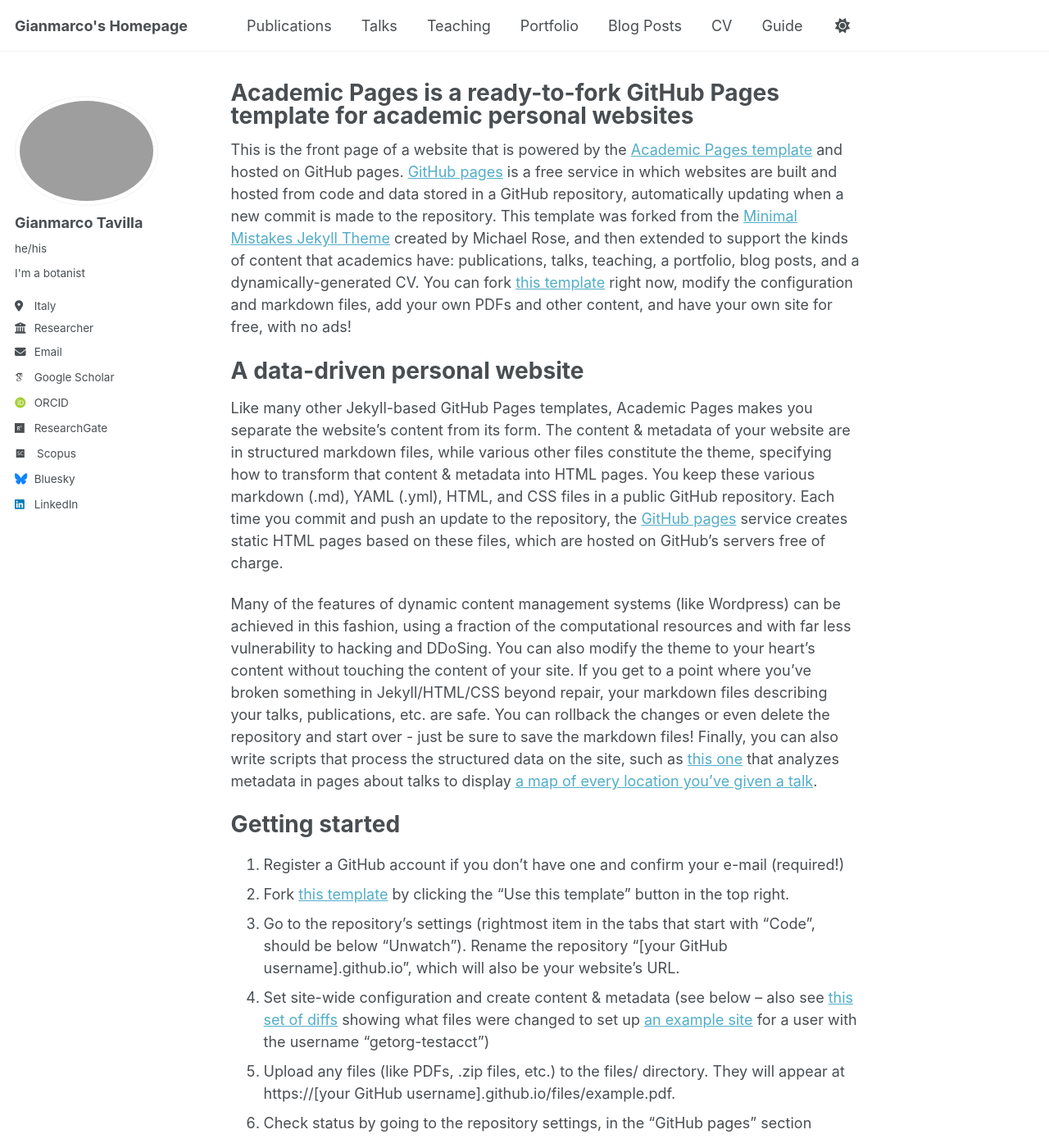
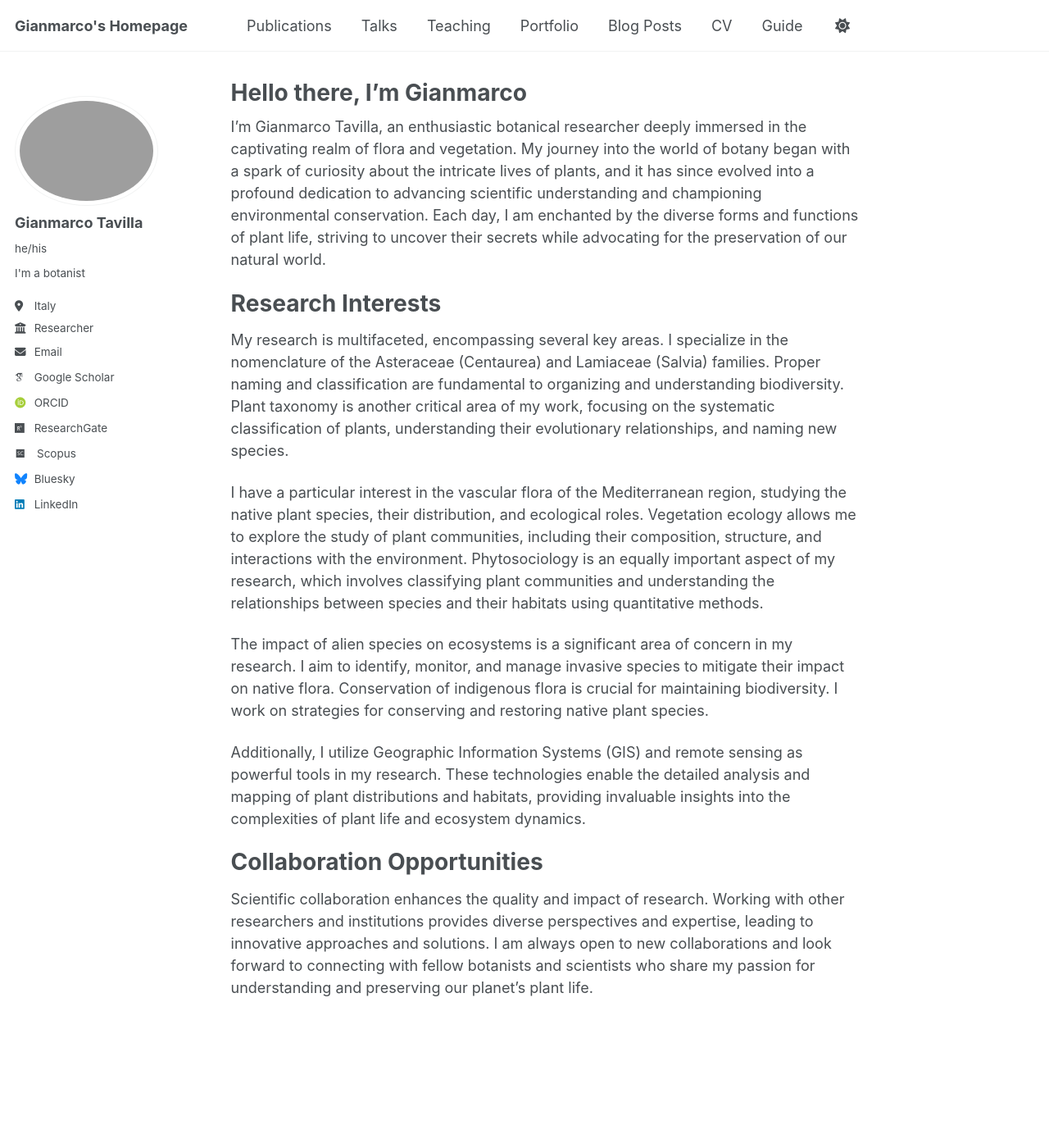
Before and after one commit to gianmarcotavilla/gianmarcotavilla.github.io, a Jekyll site: the page built from _pages/about.md, in a window 1280 px wide and 1400 px high. Shown: the whole window at 82% size. Built offline with Jekyll 4.4.1, drawn with Linux system fonts in a browser that asks for light colours; some web fonts are replaced; some of the changed text lies outside the part shown.

Commit message:
Update about.md

```diff
--- a/_pages/about.md
+++ b/_pages/about.md
@@ -1,49 +1,24 @@
 ---
 permalink: /
-title: "Academic Pages is a ready-to-fork GitHub Pages template for academic personal websites"
+title: "Hello there, I'm Gianmarco"
 author_profile: true
 redirect_from:
   - /about/
   - /about.html
 ---
 
-This is the front page of a website that is powered by the [Academic Pages template](https://github.com/academicpages/academicpages.github.io) and hosted on GitHub pages. [GitHub pages](https://pages.github.com) is a free service in which websites are built and hosted from code and data stored in a GitHub repository, automatically updating when a new commit is made to the repository. This template was forked from the [Minimal Mistakes Jekyll Theme](https://mmistakes.github.io/minimal-mistakes/) created by Michael Rose, and then extended to support the kinds of content that academics have: publications, talks, teaching, a portfolio, blog posts, and a dynamically-generated CV. You can fork [this template](https://github.com/academicpages/academicpages.github.io) right now, modify the configuration and markdown files, add your own PDFs and other content, and have your own site for free, with no ads!
+I’m Gianmarco Tavilla, an enthusiastic botanical researcher deeply immersed in the captivating realm of flora and vegetation. My journey into the world of botany began with a spark of curiosity about the intricate lives of plants, and it has since evolved into a profound dedication to advancing scientific understanding and championing environmental conservation. Each day, I am enchanted by the diverse forms and functions of plant life, striving to uncover their secrets while advocating for the preservation of our natural world.
 
-A data-driven personal website
+Research Interests
 ======
-Like many other Jekyll-based GitHub Pages templates, Academic Pages makes you separate the website's content from its form. The content & metadata of your website are in structured markdown files, while various other files constitute the theme, specifying how to transform that content & metadata into HTML pages. You keep these various markdown (.md), YAML (.yml), HTML, and CSS files in a public GitHub repository. Each time you commit and push an update to the repository, the [GitHub pages](https://pages.github.com/) service creates static HTML pages based on these files, which are hosted on GitHub's servers free of charge.
+My research is multifaceted, encompassing several key areas. I specialize in the nomenclature of the Asteraceae (Centaurea) and Lamiaceae (Salvia) families. Proper naming and classification are fundamental to organizing and understanding biodiversity. Plant taxonomy is another critical area of my work, focusing on the systematic classification of plants, understanding their evolutionary relationships, and naming new species.
 
-Many of the features of dynamic content management systems (like Wordpress) can be achieved in this fashion, using a fraction of the computational resources and with far less vulnerability to hacking and DDoSing. You can also modify the theme to your heart's content without touching the content of your site. If you get to a point where you've broken something in Jekyll/HTML/CSS beyond repair, your markdown files describing your talks, publications, etc. are safe. You can rollback the changes or even delete the repository and start over - just be sure to save the markdown files! Finally, you can also write scripts that process the structured data on the site, such as [this one](https://github.com/academicpages/academicpages.github.io/blob/master/talkmap.ipynb) that analyzes metadata in pages about talks to display [a map of every location you've given a talk](https://academicpages.github.io/talkmap.html).
+I have a particular interest in the vascular flora of the Mediterranean region, studying the native plant species, their distribution, and ecological roles. Vegetation ecology allows me to explore the study of plant communities, including their composition, structure, and interactions with the environment. Phytosociology is an equally important aspect of my research, which involves classifying plant communities and understanding the relationships between species and their habitats using quantitative methods.
 
-Getting started
+The impact of alien species on ecosystems is a significant area of concern in my research. I aim to identify, monitor, and manage invasive species to mitigate their impact on native flora. Conservation of indigenous flora is crucial for maintaining biodiversity. I work on strategies for conserving and restoring native plant species.
+
+Additionally, I utilize Geographic Information Systems (GIS) and remote sensing as powerful tools in my research. These technologies enable the detailed analysis and mapping of plant distributions and habitats, providing invaluable insights into the complexities of plant life and ecosystem dynamics.
+
+Collaboration Opportunities
 ======
-1. Register a GitHub account if you don't have one and confirm your e-mail (required!)
-1. Fork [this template](https://github.com/academicpages/academicpages.github.io) by clicking the "Use this template" button in the top right.
-1. Go to the repository's settings (rightmost item in the tabs that start with "Code", should be below "Unwatch"). Rename the repository "[your GitHub username].github.io", which will also be your website's URL.
-1. Set site-wide configuration and create content & metadata (see below -- also see [this set of diffs](http://archive.is/3TPas) showing what files were changed to set up [an example site](https://getorg-testacct.github.io) for a user with the username "getorg-testacct")
-1. Upload any files (like PDFs, .zip files, etc.) to the files/ directory. They will appear at https://[your GitHub username].github.io/files/example.pdf.
-1. Check status by going to the repository settings, in the "GitHub pages" section
-
-Site-wide configuration
-------
-The main configuration file for the site is in the base directory in [_config.yml](https://github.com/academicpages/academicpages.github.io/blob/master/_config.yml), which defines the content in the sidebars and other site-wide features. You will need to replace the default variables with ones about yourself and your site's github repository. The configuration file for the top menu is in [_data/navigation.yml](https://github.com/academicpages/academicpages.github.io/blob/master/_data/navigation.yml). For example, if you don't have a portfolio or blog posts, you can remove those items from that navigation.yml file to remove them from the header.
-
-Create content & metadata
-------
-For site content, there is one markdown file for each type of content, which are stored in directories like _publications, _talks, _posts, _teaching, or _pages. For example, each talk is a markdown file in the [_talks directory](https://github.com/academicpages/academicpages.github.io/tree/master/_talks). At the top of each markdown file is structured data in YAML about the talk, which the theme will parse to do lots of cool stuff. The same structured data about a talk is used to generate the list of talks on the [Talks page](https://academicpages.github.io/talks), each [individual page](https://academicpages.github.io/talks/2012-03-01-talk-1) for specific talks, the talks section for the [CV page](https://academicpages.github.io/cv), and the [map of places you've given a talk](https://academicpages.github.io/talkmap.html) (if you run this [python file](https://github.com/academicpages/academicpages.github.io/blob/master/talkmap.py) or [Jupyter notebook](https://github.com/academicpages/academicpages.github.io/blob/master/talkmap.ipynb), which creates the HTML for the map based on the contents of the _talks directory).
-
-**Markdown generator**
-
-The repository includes [a set of Jupyter notebooks](https://github.com/academicpages/academicpages.github.io/tree/master/markdown_generator
-) that converts a CSV containing structured data about talks or presentations into individual markdown files that will be properly formatted for the Academic Pages template. The sample CSVs in that directory are the ones I used to create my own personal website at stuartgeiger.com. My usual workflow is that I keep a spreadsheet of my publications and talks, then run the code in these notebooks to generate the markdown files, then commit and push them to the GitHub repository.
-
-How to edit your site's GitHub repository
-------
-Many people use a git client to create files on their local computer and then push them to GitHub's servers. If you are not familiar with git, you can directly edit these configuration and markdown files directly in the github.com interface. Navigate to a file (like [this one](https://github.com/academicpages/academicpages.github.io/blob/master/_talks/2012-03-01-talk-1.md) and click the pencil icon in the top right of the content preview (to the right of the "Raw | Blame | History" buttons). You can delete a file by clicking the trashcan icon to the right of the pencil icon. You can also create new files or upload files by navigating to a directory and clicking the "Create new file" or "Upload files" buttons.
-
-Example: editing a markdown file for a talk
-![Editing a markdown file for a talk](/images/editing-talk.png)
-
-For more info
-------
-More info about configuring Academic Pages can be found in [the guide](https://academicpages.github.io/markdown/), the [growing wiki](https://github.com/academicpages/academicpages.github.io/wiki), and you can always [ask a question on GitHub](https://github.com/academicpages/academicpages.github.io/discussions). The [guides for the Minimal Mistakes theme](https://mmistakes.github.io/minimal-mistakes/docs/configuration/) (which this theme was forked from) might also be helpful.
+Scientific collaboration enhances the quality and impact of research. Working with other researchers and institutions provides diverse perspectives and expertise, leading to innovative approaches and solutions. I am always open to new collaborations and look forward to connecting with fellow botanists and scientists who share my passion for understanding and preserving our planet's plant life.
```
